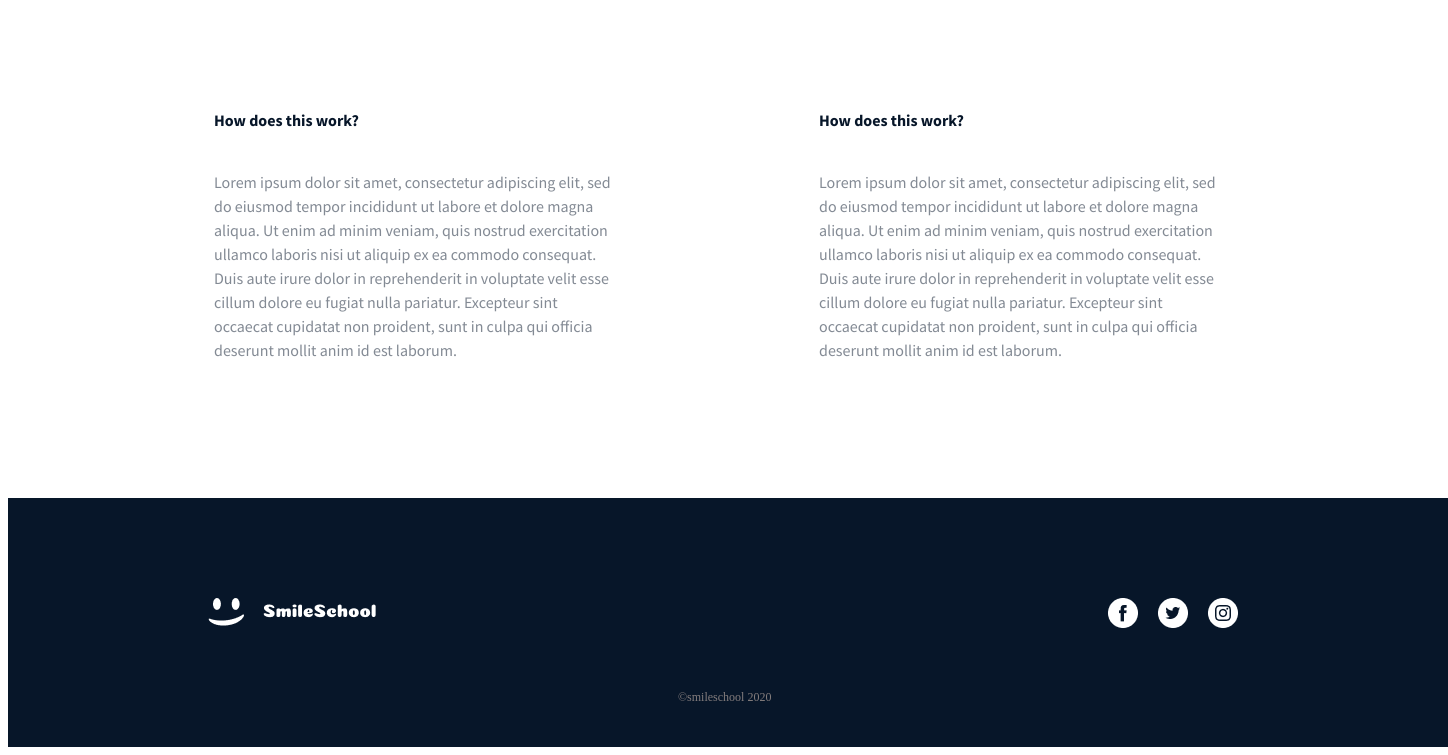
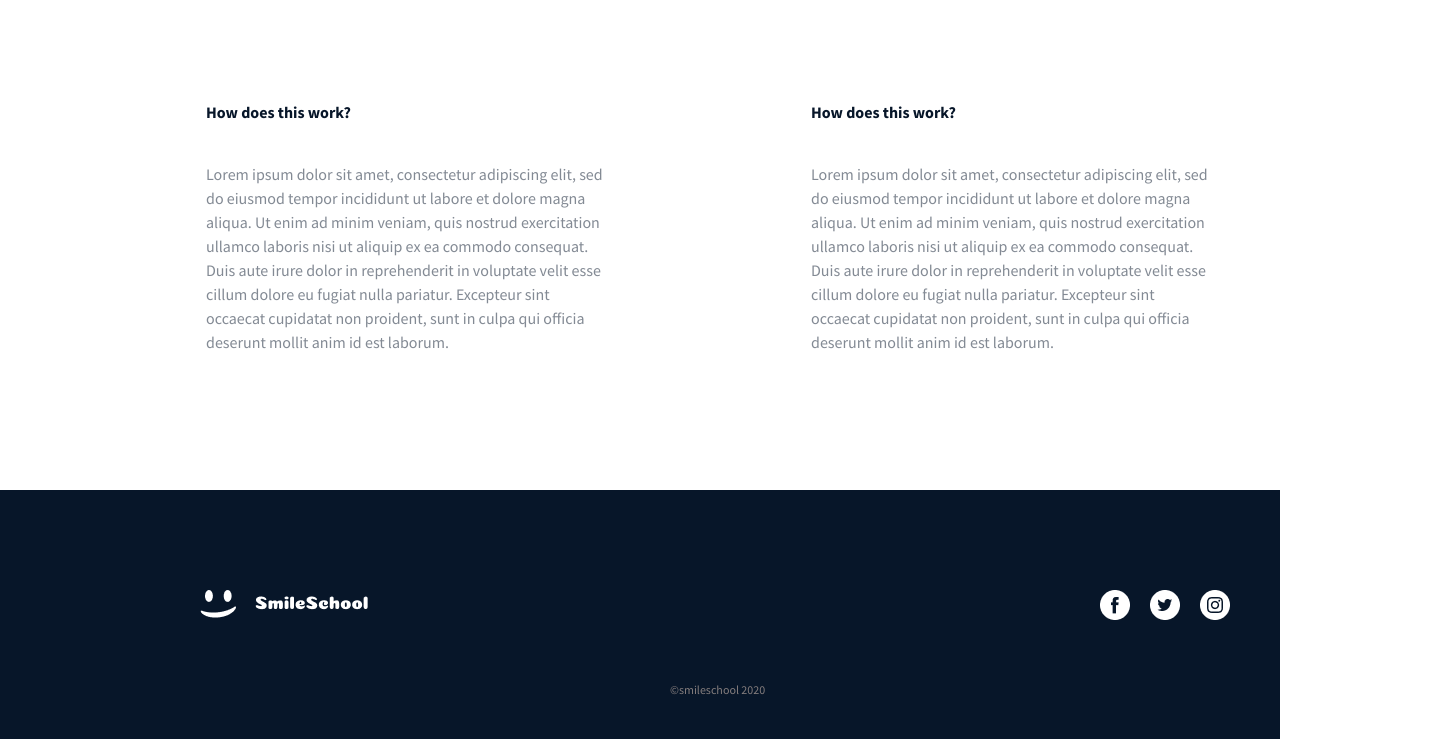
Before and after one commit to TebariousBag/tebariousbag.github.io, a plain HTML site: page index.html in a window 1280 px wide. Shown: the part 3210-3965 px from the top of the page, 1448 px wide, since content can reach past the window. Drawn offline with Linux system fonts and the light colour scheme.

Commit message:
update the css file to match my css_advanced repo

```diff
--- a/styles.css
+++ b/styles.css
@@ -1,6 +1,12 @@
 @import url('https://fonts.googleapis.com/css2?family=Source+Sans+Pro:wght@700&display=swap');
 @import url('https://fonts.googleapis.com/css2?family=Source+Sans+Pro:wght@300;400;600;700;900&display=swap');
 
+/* get rid of margin and padding around the whole site, and prevent horizontal scrolling */
+html, body {
+	margin: 0;
+	padding: 0;
+	overflow-x: hidden;
+}
 
 .header {
 	display: flex;
@@ -607,6 +613,7 @@
 	font-weight: 600;
 	font-size: 14px;
 	line-height: 17.6px;
+	box-shadow: 0px 2px 20px 0px #00000080; /* for future, x offset, y offset, blur radius, spread */
 	cursor: pointer;
 }
 
@@ -778,6 +785,7 @@
 	color: rgb(132, 125, 125);
 	align-items: center;
 	text-align: center;
+	font-family: 'Source Sans Pro', sans-serif;
 	font-weight: 400;
 	font-size: 12px;
 	top: 180px;
```
